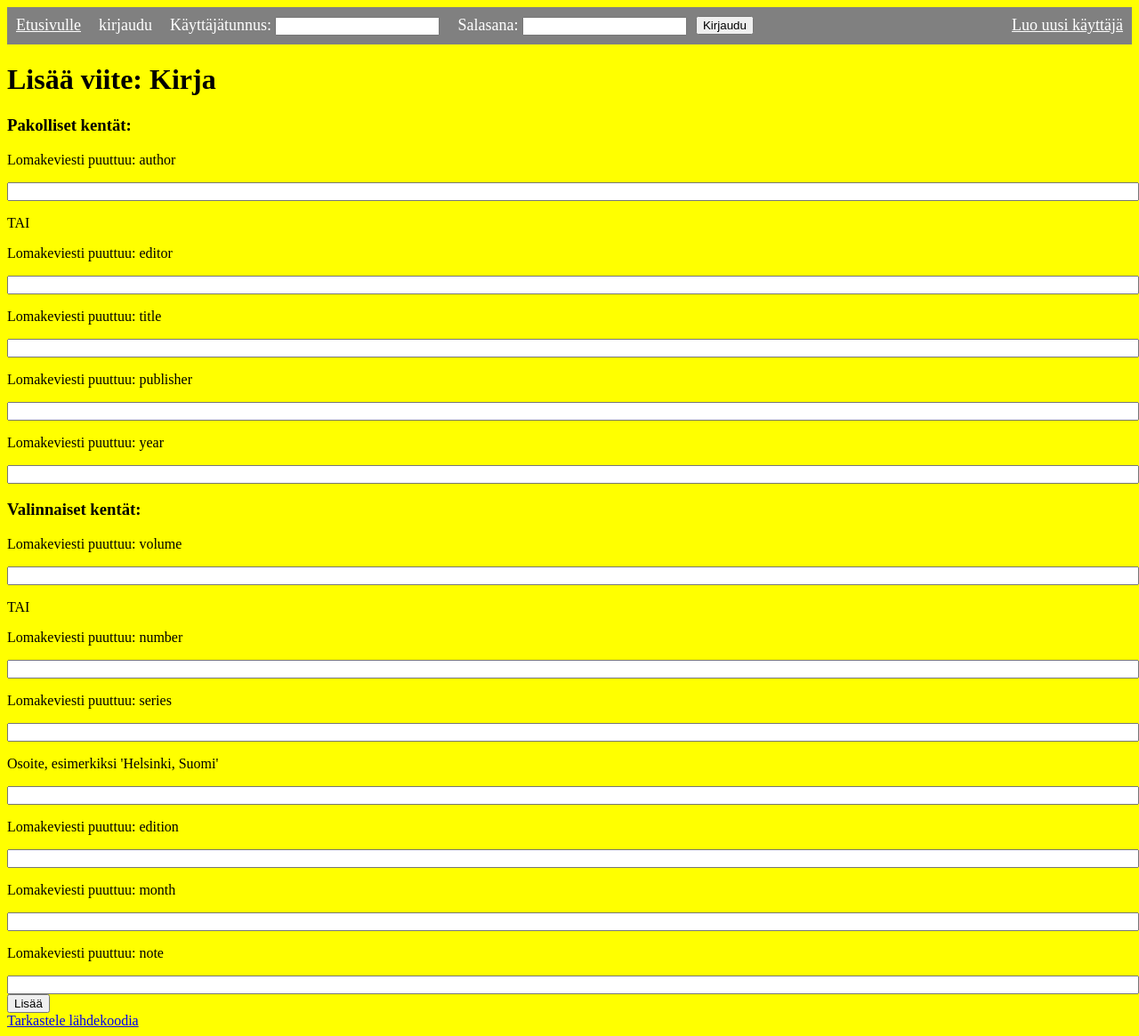
After one commit to perttukangas/ohtu-mini, a Flask app: a page that uses templates/add.html in a window 1280 px wide. The commit adds this page. Shown: the whole page at 89% size. Run offline with Flask 2, Linux system fonts and the light colour scheme.

Commit message:
Init adding system

```diff
--- a/app.py
+++ b/app.py
@@ -25,3 +25,4 @@ run_sql_schema()
 
 from src.routes import routes
 from src.routes import user
+from src.routes import reference
--- a/schema.sql
+++ b/schema.sql
@@ -3,3 +3,41 @@ CREATE TABLE IF NOT EXISTS Users (
     username TEXT UNIQUE,
     password TEXT
 );
+
+CREATE TABLE IF NOT EXISTS tblReference (
+    id SERIAL PRIMARY KEY,
+    user_id INTEGER REFERENCES Users,
+    reference_id TEXT,
+    reference_type_id INTEGER,
+
+    address TEXT,
+    -- annote ei käytetty
+    author TEXT,
+    booktitle TEXT,
+    chapter TEXT,
+
+    -- crossref ei käytetty
+    edition TEXT,
+    editor TEXT,
+    howpublished TEXT,
+    institution TEXT,
+
+    journal TEXT,
+    -- key ei käytetty
+    month TEXT,
+    note TEXT,
+    number TEXT,
+
+    organization TEXT,
+    pages TEXT,
+    publisher TEXT,
+    school TEXT,
+    series TEXT,
+
+    title TEXT,
+    type TEXT,
+    volume TEXT,
+    year TEXT,
+
+    UNIQUE(user_id, reference_id)
+);
--- /dev/null
+++ b/src/routes/reference.py
@@ -0,0 +1,44 @@
+from flask import render_template, request, redirect
+from app import app
+from ..services import reference
+from ..utils import reference_type
+
+
+@app.route("/add/<type_name>")
+def add_redirect(type_name):
+    type = reference_type.ReferenceType[type_name]
+    required = type.get_required_for_add()
+    optional = type.get_optional_for_add()
+
+    print(required)
+    print(optional)
+
+    return render_template("add.html", type=(type_name, type.value[1]), required=required, optional=optional)
+
+@app.route("/add", methods=["POST"])
+def add():
+    type = reference_type.ReferenceType[request.form["type_name"]]
+    required = type.get_required()
+    optional = type.get_optional()
+
+    print(type)
+    print(required)
+    print(optional)
+    data = [":)"]
+
+    reference.add_reference(data)
+
+    return redirect("/")
+
+
+def validata_and_or():
+    pass
+
+def validate(row_type, data):
+
+    # Split to separate
+    if row_type == "author":
+        if len(data) < 5:
+            return "invalid"
+
+    return None
--- a/src/routes/routes.py
+++ b/src/routes/routes.py
@@ -1,14 +1,16 @@
 from flask import render_template
 from app import app
+from ..services import reference
+from ..utils import reference_type
 
 @app.route("/")
 def index():
-    return render_template("index.html"), 200
+    return render_template("index.html", references=reference_type.get_references_for_index())
 
 
 @app.route("/test")
 def test():
-    return render_template("test.html"), 200
+    return render_template("test.html"),
 
 
 @app.route("/ping")
--- /dev/null
+++ b/src/services/reference.py
@@ -0,0 +1,6 @@
+from flask import session
+from src.utils.db import connect
+from ..utils import reference_type
+
+def add_reference(data):
+    print(data)
--- /dev/null
+++ b/src/utils/reference_type.py
@@ -0,0 +1,69 @@
+from enum import Enum
+
+# https://en.wikibooks.org/wiki/LaTeX/Bibliography_Management
+# http://newton.ex.ac.uk/tex/pack/bibtex/btxdoc/node6.html
+# http://newton.ex.ac.uk/tex/pack/bibtex/btxdoc/node7.html
+
+# https://www.bibtex.com/format/
+
+class ReferenceType(Enum):
+
+    ARTICLE = (1,
+    "Artikkeli",
+    ("author", "journal", "title", "year"),
+    ("month", "note", "number", "pages", "volume"))
+    BOOK = (2,
+    "Kirja",
+    (("author", "editor"), "title", "publisher", "year"),
+    (("volume", "number"), "series", "address", "edition", "month", "note"))
+
+    def get_db_id(self):
+        return self.value[0]
+
+    def get_name(self):
+        return self.value[1]
+
+    def get_required(self):
+        return self.value[2]
+
+    def get_optional(self):
+        return self.value[3]
+
+    def get_required_for_add(self):
+        return self._get_data(self.value[2])
+
+    def get_optional_for_add(self):
+        return self._get_data(self.value[3])
+
+    def _get_data(self, fromArray):
+        array = []
+        for row in fromArray:
+            if type(row) is tuple:
+                first = (row[0], get_form_message(row[0]))
+                second = (row[1], get_form_message(row[1]))
+                array.append((first, second))
+            else:
+                array.append((row, get_form_message(row)))
+        return array
+
+
+references_for_index = []
+def get_references_for_index():
+    if references_for_index:
+        return references_for_index
+
+    for data in ReferenceType:
+        references_for_index.append((data.name, data.get_name()))
+
+    return references_for_index
+
+cache = {}
+def get_form_message(type):
+    if cache:
+        return cache.get(type, f"Lomakeviesti puuttuu: {type}")
+
+
+    cache["address"] = "Osoite, esimerkiksi 'Helsinki, Suomi'"
+    # ...
+
+    return cache.get(type, f"Lomakeviesti puuttuu: {type}")
--- /dev/null
+++ b/templates/add.html
@@ -0,0 +1,36 @@
+{% extends "layout.html" %} {% block content %}
+
+<h1>Lisää viite: {{ type[1] }}</h1>
+
+<form action="/add" method="POST">
+  <h3>Pakolliset kentät:</h3>
+  {% for req in required %} {% if req[0]|length == 2 %}
+
+  <p>{{ req[0][1] }}</p>
+  <input type="text" name="{{ req[0][0] }}" style="width: 100%" />
+  <p>TAI</p>
+  <p>{{ req[1][1] }}</p>
+  <input type="text" name="{{ req[1][0] }}" style="width: 100%" />
+  {% else %}
+  <p>{{ req[1] }}</p>
+  <input type="text" name="{{ req[0] }}" style="width: 100%" />
+  {% endif %} {% endfor %}
+
+  <h3>Valinnaiset kentät:</h3>
+  {% for opt in optional %} {% if opt[0]|length == 2 %}
+  <p>{{ opt[0][1] }}</p>
+  <input type="text" name="{{ opt[0][0] }}" style="width: 100%" />
+  <p>TAI</p>
+  <p>{{ opt[1][1] }}</p>
+  <input type="text" name="{{ opt[1][0] }}" style="width: 100%" />
+  {% else %}
+  <p>{{ opt[1] }}</p>
+  <input type="text" name="{{ opt[0] }}" style="width: 100%" />
+  {% endif %} {% endfor %}
+
+  <input type="submit" value="Lisää" />
+  <input type="hidden" name="type_name" value="{{ type[0] }}" />
+  <input type="hidden" name="csrf_token" value="{{ session.csrf_token }}" />
+</form>
+
+{% endblock %}
```
Also changed, not shown: templates/index.html (+12 -2 lines).
